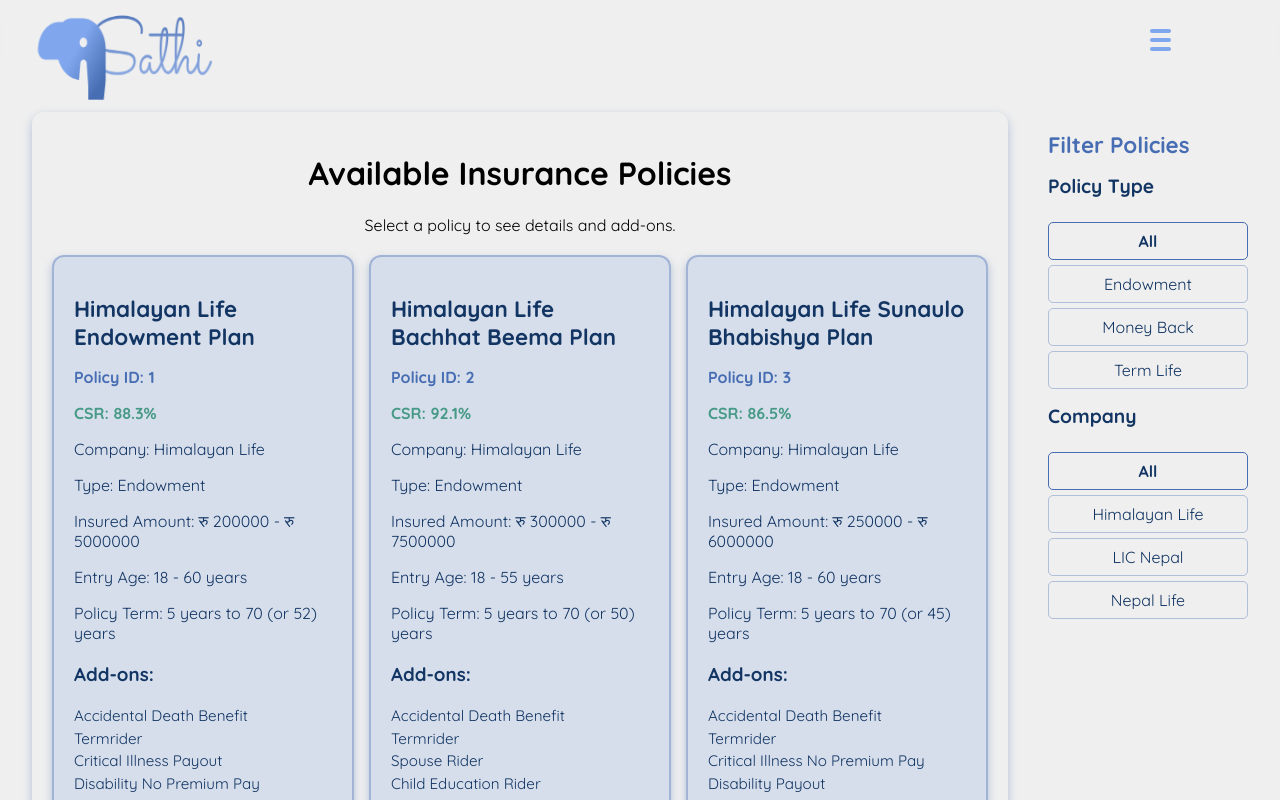
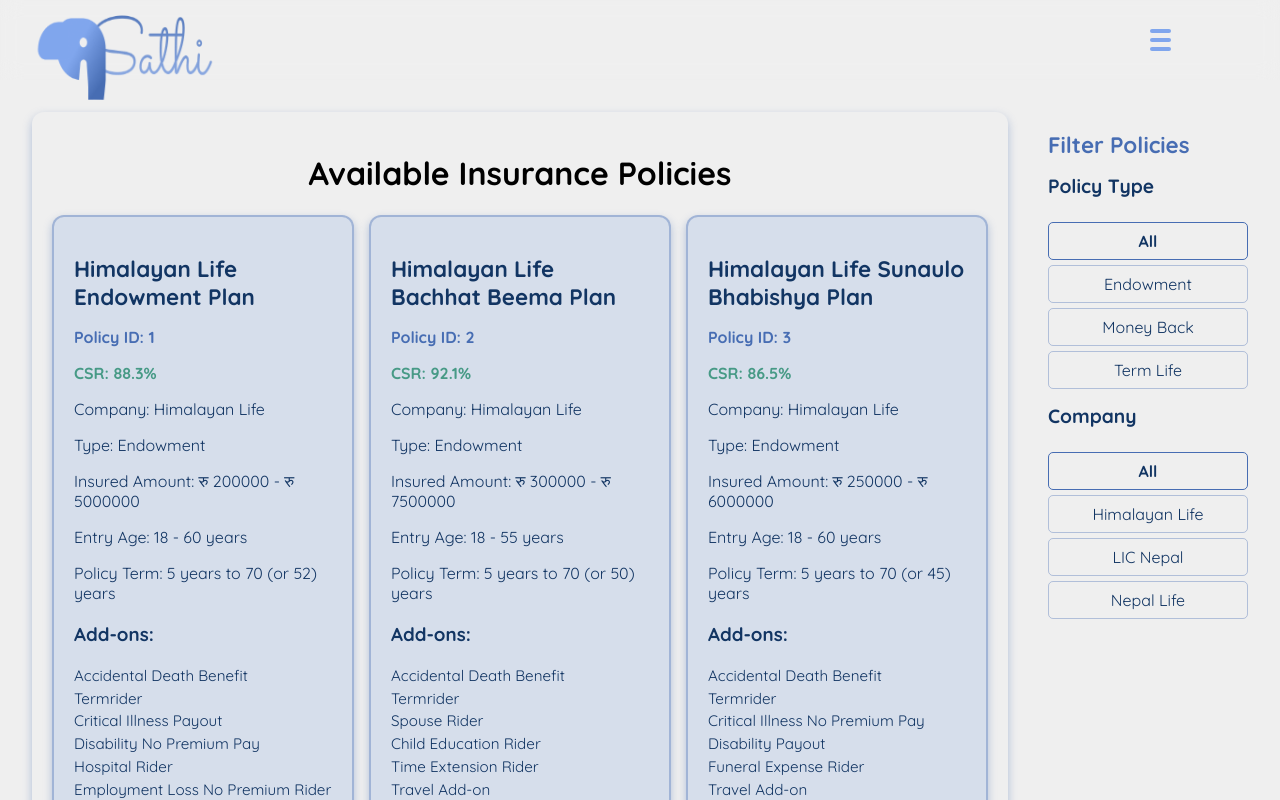
Before and after one commit to AdrinPaudel/Website, a Next.js app: page /listofpolicies in a window 1280 px wide. Shown: the top 800 px of the page. Built offline with nearby package versions, Linux system fonts and the light colour scheme.

Commit message:
fix: some of the link redirects not working so pushing again that works in mine

```diff
--- a/src/app/listofpolicies/page.js
+++ b/src/app/listofpolicies/page.js
@@ -70,7 +70,6 @@
       <div className="policyPage">
         <div className="policyListContainer">
           <h1>Available Insurance Policies</h1>
-          <p>Select a policy to see details and add-ons.</p>
 
           <div className="policyGrid">
             {filteredPolicies.length > 0 ? (
```
Also changed, not shown: src/app/components/Plans3/Plans3.js (+0 -69 lines).
